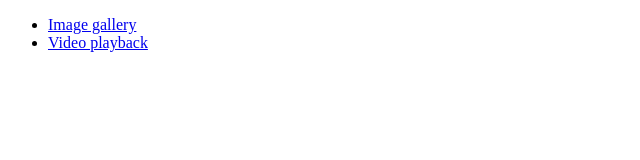
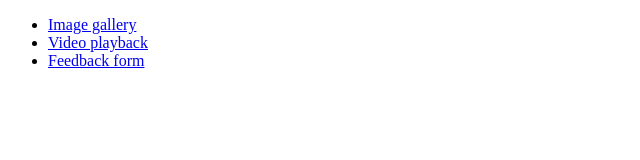
Before and after one commit to DyshliukAnna/goit-js-hw-08, a plain HTML site: page index.html in a window 1280 px wide. Shown: the whole page, without its empty margins (0-640 px from the left). Drawn offline with Linux system fonts and the light colour scheme.

Commit message:
Deploying to gh-pages from @ DyshliukAnna/goit-js-hw-08@0bf58dd5608587719166082c1c7fba3d8b50a30e 🚀

```diff
--- a/index.html
+++ b/index.html
@@ -1 +1 @@
-<!DOCTYPE html><html lang="en"><head><meta charset="utf-8"><meta http-equiv="X-UA-Compatible" content="IE=edge"><meta name="viewport" content="width=device-width, initial-scale=1.0"><title>Homework 8</title><link rel="stylesheet" href="/goit-js-hw-08/01-gallery.40c4146b.css"></head><body> <ul> <li><a href="/goit-js-hw-08/01-gallery.html">Image gallery</a></li> <li><a href="/goit-js-hw-08/02-video.html">Video playback</a></li>  </ul> </body></html>
+<!DOCTYPE html><html lang="en"><head><meta charset="utf-8"><meta http-equiv="X-UA-Compatible" content="IE=edge"><meta name="viewport" content="width=device-width, initial-scale=1.0"><title>Homework 8</title><link rel="stylesheet" href="/goit-js-hw-08/01-gallery.40c4146b.css"></head><body> <ul> <li><a href="/goit-js-hw-08/01-gallery.html">Image gallery</a></li> <li><a href="/goit-js-hw-08/02-video.html">Video playback</a></li> <li><a href="/goit-js-hw-08/03-feedback.html">Feedback form</a></li> </ul> </body></html>
```
